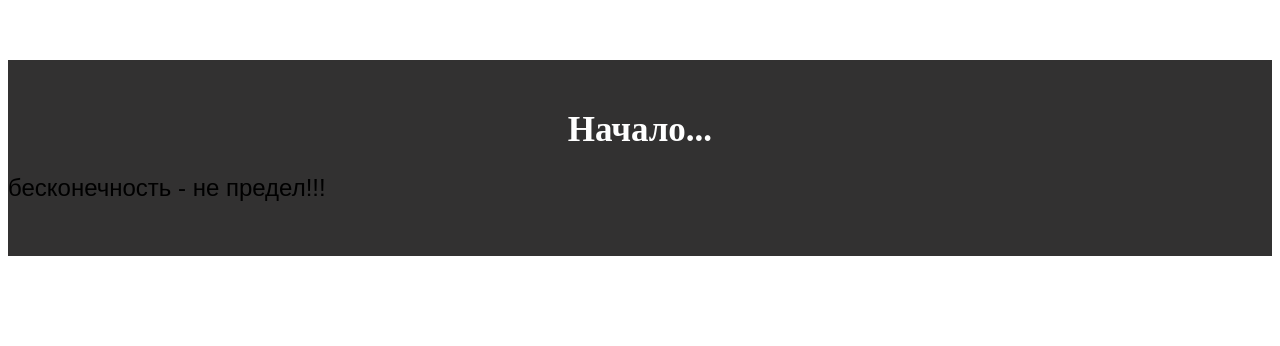
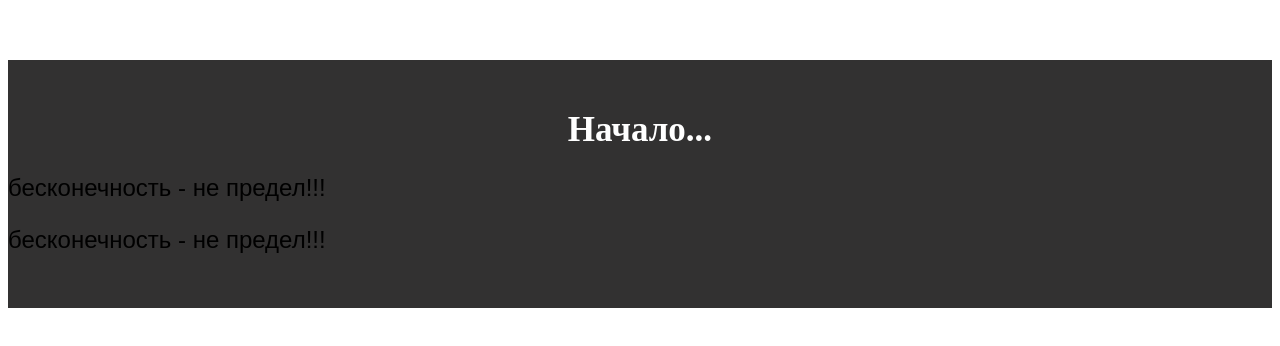
Before and after one commit to Andrey68Vyazovov/first-project, a plain HTML site: page index.html in a window 1280 px wide. Shown: the part 340-686 px from the top of the page. Drawn offline with Linux system fonts and the light colour scheme.

Commit message:
FS ver.0.0.6

```diff
--- a/index.html
+++ b/index.html
@@ -10,6 +10,7 @@
         <div class="header">
             <h1 class="logo">Начало...</h1>
             <p class="text1">бесконечность - не предел!!!</p>
+            <p class="text2">бесконечность - не предел!!!</p>
         </div>
     </body>
 </html>
--- a/style.css
+++ b/style.css
@@ -18,3 +18,7 @@
     font-family: fantasy;
     font-size: 24px;
   }
+  .text2 {
+    font-family: fantasy;
+    font-size: 24px;
+  }
```
